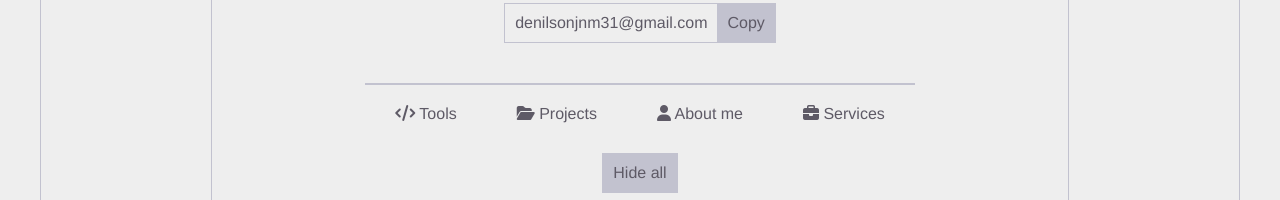
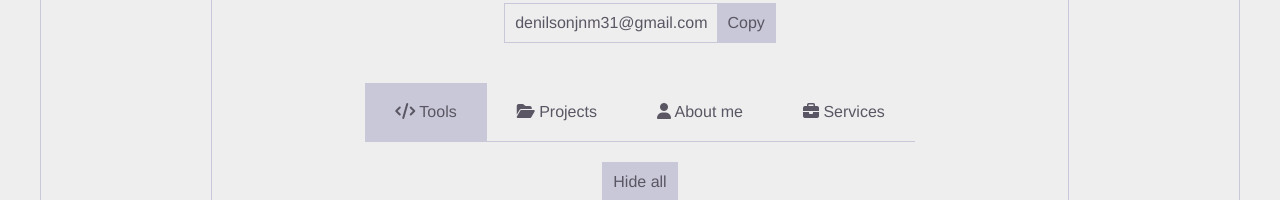
Before and after one commit to DenilsonNM/Portfolio, a website: page docs/index.html in a window 1280 px wide. Shown: the part 503-703 px from the top of the page. Drawn offline with nearby package versions, Linux system fonts and the light colour scheme.

Commit message:
small color palette change

```diff
--- a/docs/css/styles.css
+++ b/docs/css/styles.css
@@ -1,10 +1,9 @@
 :root {
   --color-base: #eeeeee;
   --color-font-1: #242327;
-  --color-font-2: #5e5a66;
-  --color-detail: #c2c2cf;
+  --color-font-2: #5a5663;
+  --color-detail: #c8c8d8;
   --color-opacity: #babaceab;
-  --color-detail-2: #ddddec;
   --color-i: #687491;
 
 }
@@ -18,7 +17,6 @@
   --color-font-2: #b7b7c4;
   --color-detail: #3c3c45;
   --color-opacity: #414148a9;
-  --color-detail-2: #2a2930;
 }
 
 #theme_switch i:last-child {
@@ -241,7 +239,7 @@ p {
 .nav_tabs_center a {
   color: var(--color-font-2);
   padding: 20px 30px;
-  border-top: 2px var(--color-detail) solid;
+  border-bottom: 1px var(--color-detail) solid;
 }
 
 .nav_tabs_center a:hover,
@@ -251,14 +249,14 @@ p {
 }
 
 .ul_tabs li.active {
-  background-color: var(--color-detail-2);
+  background-color: var(--color-detail);
 }
 
 /* TOOLS */
 /* ------------------------------------- */
 
 .section_tools {
-  padding: 10px 50px 20px;
+  padding: 20px 50px;
   display: flex;
   flex-direction: column;
   align-items: center;
--- a/docs/index.html
+++ b/docs/index.html
@@ -379,7 +379,7 @@
   </script> -->
   <script src="js/detailsumary.js"></script>
   <script src="js/typingeffect.js"></script>
-  <!-- <script src="js/tabs.js"></script> -->
+  <script src="js/tabs.js"></script>
   <script src="js/lang.js"></script>
   <script src="js/copytext.js"></script>
 
```
